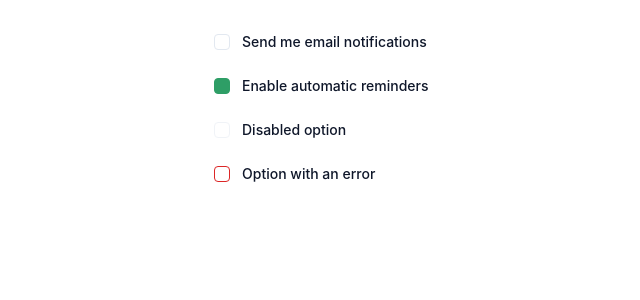
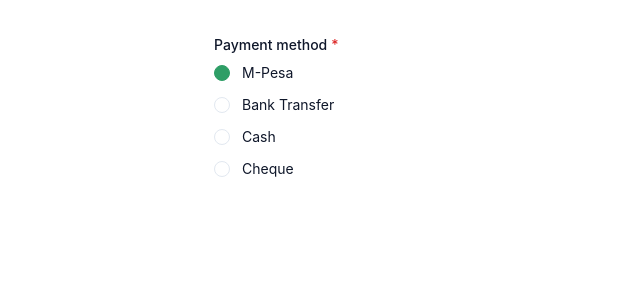
Before and after one commit to juliusmwas/Clientor, a React (Vite) app in the folder apps/website/: page / in a window 1280 px wide. Shown: the top 300 px of the page, without its empty margins (202-842 px from the left). Built offline with nearby package versions, Linux system fonts and the light colour scheme.

Commit message:
feat: add reusable radio group component

```diff
--- a/apps/website/src/App.tsx
+++ b/apps/website/src/App.tsx
@@ -1,33 +1,34 @@
-import Checkbox from "./components/ui/Checkbox";
-import Label from "./components/ui/Label";
+import FormField from "./components/ui/FormField";
+import RadioGroup from "./components/ui/RadioGroup";
 
 function App() {
   return (
     <main className="min-h-screen bg-background p-8 text-text-primary">
-      <div className="mx-auto max-w-md space-y-6">
-        <label className="flex items-center gap-3">
-          <Checkbox />
-
-          <Label>Send me email notifications</Label>
-        </label>
-
-        <label className="flex items-center gap-3">
-          <Checkbox defaultChecked />
-
-          <Label>Enable automatic reminders</Label>
-        </label>
-
-        <label className="flex items-center gap-3">
-          <Checkbox disabled />
-
-          <Label>Disabled option</Label>
-        </label>
-
-        <label className="flex items-center gap-3">
-          <Checkbox error />
-
-          <Label>Option with an error</Label>
-        </label>
+      <div className="mx-auto max-w-md">
+        <FormField label="Payment method" required>
+          <RadioGroup
+            name="payment-method"
+            defaultValue="mpesa"
+            options={[
+              {
+                value: "mpesa",
+                label: "M-Pesa",
+              },
+              {
+                value: "bank-transfer",
+                label: "Bank Transfer",
+              },
+              {
+                value: "cash",
+                label: "Cash",
+              },
+              {
+                value: "cheque",
+                label: "Cheque",
+              },
+            ]}
+          />
+        </FormField>
       </div>
     </main>
   );
--- /dev/null
+++ b/apps/website/src/components/ui/RadioGroup.tsx
@@ -0,0 +1,105 @@
+import type { InputHTMLAttributes, ReactNode } from 'react'
+
+type RadioOption = {
+  value: string
+  label: ReactNode
+  disabled?: boolean
+}
+
+type RadioGroupProps = {
+  name: string
+  options: RadioOption[]
+  value?: string
+  defaultValue?: string
+  onChange?: (value: string) => void
+  error?: boolean
+  disabled?: boolean
+  className?: string
+}
+
+function RadioGroup({
+  name,
+  options,
+  value,
+  defaultValue,
+  onChange,
+  error = false,
+  disabled = false,
+  className,
+}: RadioGroupProps) {
+  const inputProps: Partial<
+    InputHTMLAttributes<HTMLInputElement>
+  > = {
+    name,
+    type: 'radio',
+    disabled,
+  }
+
+  if (value !== undefined) {
+    inputProps.checked = false
+  } else {
+    inputProps.defaultChecked = false
+  }
+
+  return (
+    <div
+      role="radiogroup"
+      className={[
+        'flex flex-col gap-3',
+        className,
+      ]
+        .filter(Boolean)
+        .join(' ')}
+    >
+      {options.map((option) => {
+        const isDisabled = disabled || option.disabled
+
+        return (
+          <label
+            key={option.value}
+            className={[
+              'flex items-center gap-3',
+              'text-sm text-text-primary',
+              isDisabled
+                ? 'cursor-not-allowed opacity-50'
+                : 'cursor-pointer',
+            ].join(' ')}
+          >
+            <input
+              {...inputProps}
+              value={option.value}
+              checked={
+                value !== undefined
+                  ? value === option.value
+                  : undefined
+              }
+              defaultChecked={
+                value === undefined
+                  ? defaultValue === option.value
+                  : undefined
+              }
+              disabled={isDisabled}
+              aria-invalid={error || undefined}
+              onChange={() => onChange?.(option.value)}
+              className={[
+                'size-4 shrink-0 appearance-none rounded-full border',
+                'bg-surface-raised',
+                'transition-colors duration-200',
+                'checked:border-primary checked:bg-primary',
+                'focus:outline-none focus:ring-2 focus:ring-primary/20',
+                'focus:ring-offset-2 focus:ring-offset-background',
+                error
+                  ? 'border-error focus:border-error'
+                  : 'border-border focus:border-primary',
+              ].join(' ')}
+            />
+
+            <span>{option.label}</span>
+          </label>
+        )
+      })}
+    </div>
+  )
+}
+
+export default RadioGroup
```
